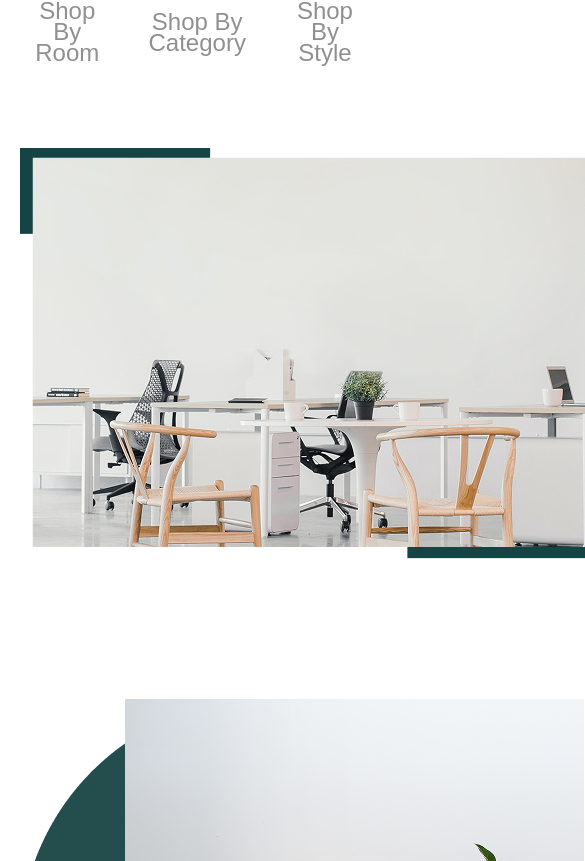
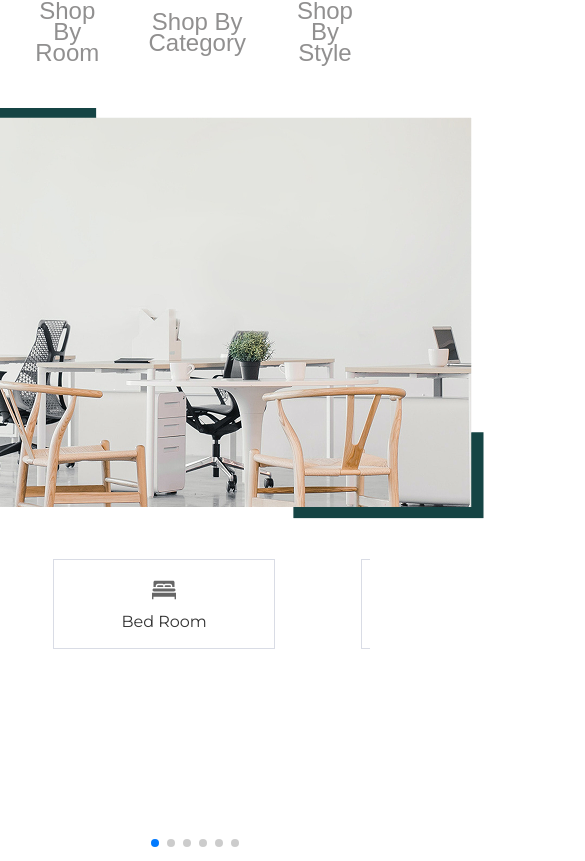
Before and after one commit to Tigross666/dude-shape-app, a React (Vite) app: page / in a window 390 px wide. Shown: the part 3383-4244 px from the top of the page, 585 px wide, since content can reach past the window. Built offline with nearby package versions, Linux system fonts and the light colour scheme.

Commit message:
feat: test

```diff
--- a/src/сomponents/furniturePicker/furniturePicker.module.css
+++ b/src/сomponents/furniturePicker/furniturePicker.module.css
@@ -36,3 +36,34 @@
   width: 474px;
   flex-shrink: 0;
 }
+
+.mobileSlider {
+  display: none;
+  width: 100%;
+}
+
+.mobileSlider :global(.swiper) {
+  height: 300px; /* или нужная вам высота */
+}
+
+.mobileSlider :global(.swiper-slide) {
+  height: auto;
+  display: flex;
+  justify-content: center;
+}
+
+@media (max-width: 768px) {
+  .contentWrapper {
+    flex-direction: column;
+    gap: 40px;
+    margin-top: 40px;
+  }
+
+  .grid {
+    display: none;
+  }
+
+  .mobileSlider {
+    display: block;
+  }
+}
--- a/src/сomponents/furniturePicker/furniturePicker.tsx
+++ b/src/сomponents/furniturePicker/furniturePicker.tsx
@@ -4,6 +4,10 @@ import styles from "./furniturePicker.module.css";
 import interiorFour from "../../assets/interiorFour.png";
 import { CATEGORIES } from "./constants";
 import { CategoryButton } from "../categoryButton/categoryButton";
+import { Swiper, SwiperSlide } from 'swiper/react';
+import { Pagination } from 'swiper/modules';
+import 'swiper/css';
+import 'swiper/css/pagination';
 
 export const FurniturePicker = () => {
   return (
@@ -23,18 +27,37 @@ export const FurniturePicker = () => {
 
       <div className={styles.contentWrapper}>
         <Icon src={interiorFour} alt="interiorFour" />
+
+        {/* Десктопная версия - сетка */}
         <div className={styles.grid}>
-          {CATEGORIES.map(
-            (buttonOfSelection: {
-              image: { url: string; alt: string };
-              title: string;
-            }) => (
-              <CategoryButton
-                image={buttonOfSelection.image}
-                title={buttonOfSelection.title}
-              />
-            ),
-          )}
+          {CATEGORIES.map((buttonOfSelection, index) => (
+            <CategoryButton
+              key={`desktop-${index}`}
+              image={buttonOfSelection.image}
+              title={buttonOfSelection.title}
+            />
+          ))}
+        </div>
+
+        {/* Мобильная версия - слайдер */}
+        <div className={styles.mobileSlider}>
+          <Swiper
+            modules={[Pagination]}
+            spaceBetween={20}
+            slidesPerView={1.2}
+            centeredSlides={false}
+            pagination={{ clickable: true }}
+            style={{ height: '300px' }} // добавить инлайн стиль
+          >
+            {CATEGORIES.map((buttonOfSelection, index) => (
+              <SwiperSlide key={`mobile-${index}`}>
+                <CategoryButton
+                  image={buttonOfSelection.image}
+                  title={buttonOfSelection.title}
+                />
+              </SwiperSlide>
+            ))}
+          </Swiper>
         </div>
       </div>
     </div>
```
Also changed, not shown: src/globals.d.ts (added, +15 -0 lines).
